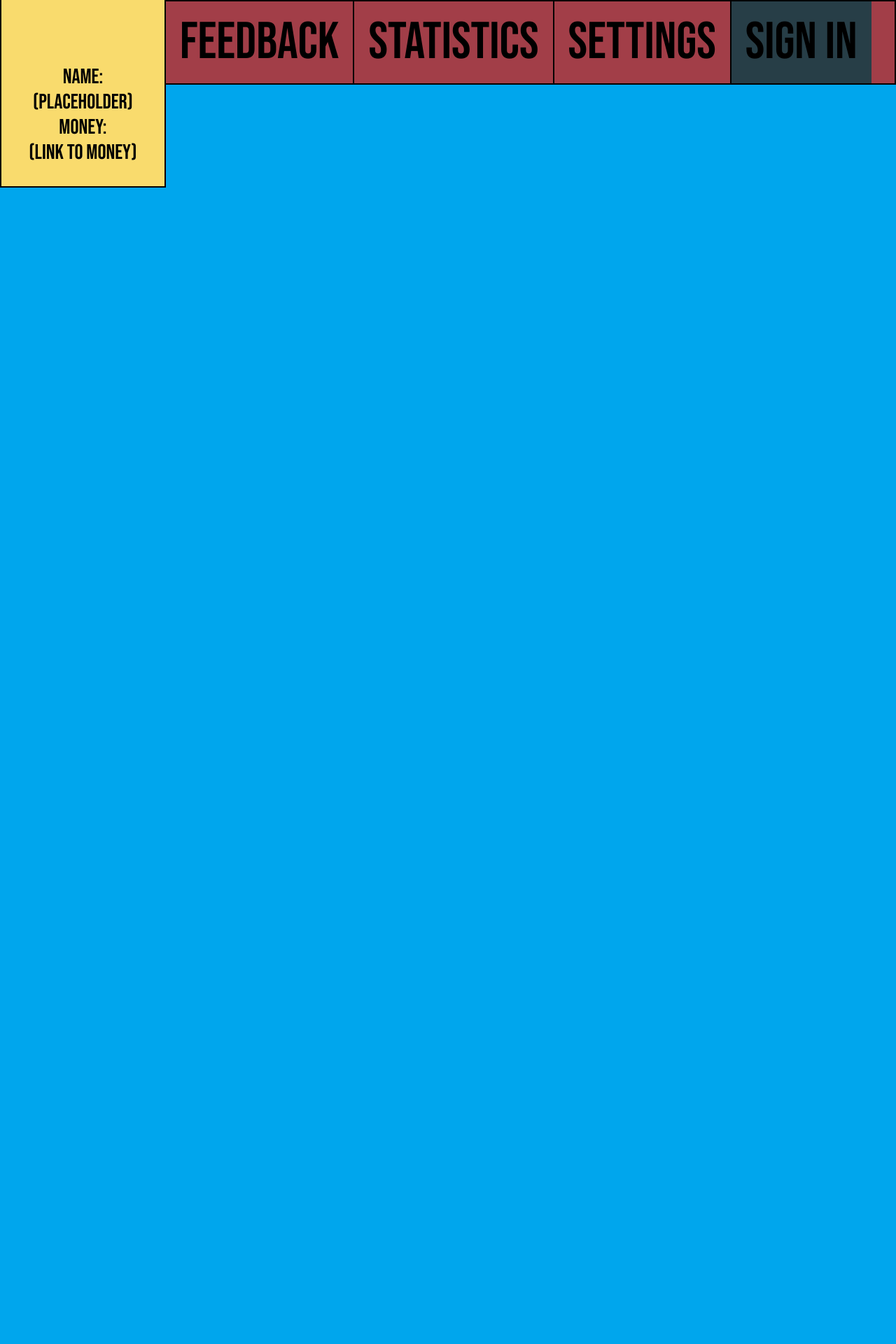
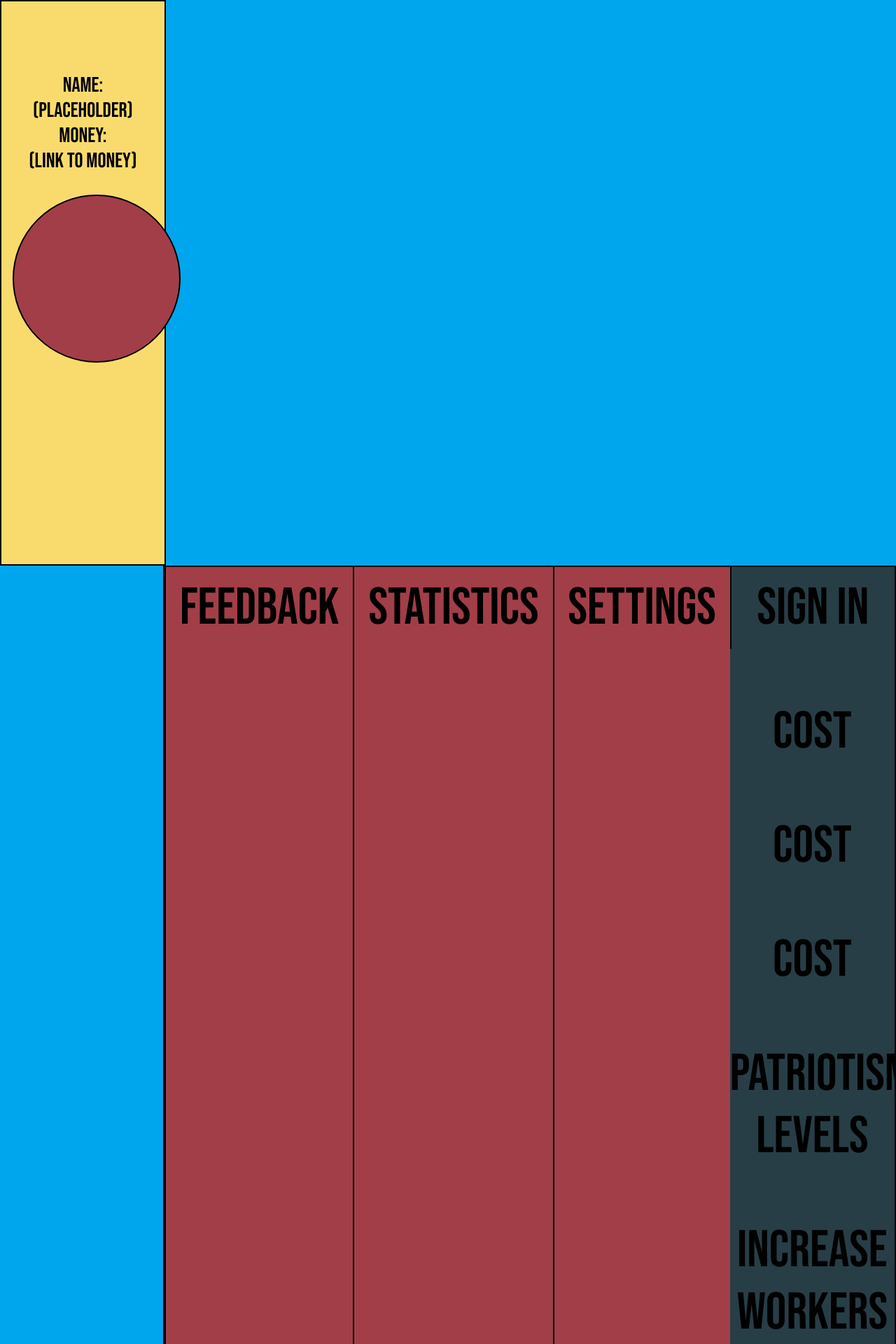
Before and after one commit to AlexWilson06/Propoganda, a PHP site: page / in a window 1280 px wide. Shown: the top 1920 px of the page at 70% size. Before the commit the page ends 268 px from the top, so only its background shows below. Run offline with PHP 8.4, Linux system fonts and the light colour scheme.

Commit message:
added css
added external css and added in blank text for bottom bar of home page

```diff
--- /dev/null
+++ b/css/style.css
@@ -0,0 +1,63 @@
+
+/* adding in font */
+.bebas-neue-regular {
+    font-family: "Bebas Neue", sans-serif;
+    font-weight: 400;
+    font-style: normal;
+  }
+  /* Making general css rules */
+  * {
+    box-sizing: border-box;
+    text-align: center;
+  }
+  /* Style the body */
+  body {
+    font-family: Arial, Helvetica, sans-serif;
+    margin: 0;
+    background-color: #00A6ED;
+  }
+  /* Style the red section of the navigation bar */
+  .navbar {
+    display: flex;
+    background-color: #A23E48;
+    border: 2px solid black;
+    font-family: "Bebas Neue";
+    font-size: 73.975px;
+    margin-left: 18.2%;
+  }
+  /* Style the black sections of the navigation bar */
+  .navbar2 {
+    overflow: hidden;
+    background-color: #273E47;
+  }
+  /* Style the navigation bar links */
+  .navbar a {
+    display: block;
+    border-left: 2px solid black;
+    color: black;
+    text-align: center;
+    padding: 14px 20px;
+    text-decoration: none;
+  }
+  /* Change color on hover */
+  .navbar a:hover {
+    background-color: white;
+    color: black;
+  }
+  /* Attempt at doing clicker bar(talk to teacher about better way) */
+  .clickerbar {
+    background-color: #F9DB6D;
+    border: 2px solid black;
+    font-family: "Bebas Neue";
+    font-size: 30px;
+    margin-right: 81.5%;
+    height: 101vh;
+  }
+  .Clickerbox {
+    background-color: #A23E48;
+    height: 30vh;
+    width: 30vh;
+    border: 2px solid black;
+    border-radius: 50%;
+    margin-left: 2vh;
+  }
--- a/index.php
+++ b/index.php
@@ -7,74 +7,51 @@
 <title>Propoganda Clicker: Home Page</title>
 <meta charset="UTF-8">
 <meta name="viewport" content="width=device-width, initial-scale=1">
+<link rel="stylesheet" href="css/style.css">
 <style>
-/* adding in font */
-.bebas-neue-regular {
-  font-family: "Bebas Neue", sans-serif;
-  font-weight: 400;
-  font-style: normal;
-}
-/* Making general css rules */
-* {
-  box-sizing: border-box;
-  text-align: center;
-}
-/* Style the body */
-body {
-  font-family: Arial, Helvetica, sans-serif;
-  margin: 0;
-  background-color: #00A6ED;
-}
-/* Style the red section of the navigation bar */
-.navbar {
-  display: flex;
-  background-color: #A23E48;
-  border: 2px solid black;
-  font-family: "Bebas Neue";
-  font-size: 73.975px;
-  margin-left: 18.2%;
-}
-/* Style the black sections of the navigation bar */
-.navbar2 {
-  overflow: hidden;
-  background-color: #273E47;
-}
-/* Style the navigation bar links */
-.navbar a {
-  display: block;
-  border-left: 2px solid black;
-  color: black;
-  text-align: center;
-  padding: 14px 20px;
-  text-decoration: none;
-}
-/* Change color on hover */
-.navbar a:hover {
-  background-color: white;
-  color: black;
-}
-/* Attempt at doing clicker bar(talk to teacher about better way) */
-.clickerbar {
-  background-color: #F9DB6D;
-  border: 2px solid black;
-  font-family: "Bebas Neue";
-  font-size: 30px;
-  margin-right: 81.5%;
-  margin-top: -10.4%;
-}
 </style>
 </head>
 <body>
+<div class="Collumns">
+  <div class="Collumn1">
+  <div class="clickerbar">
+  <p><br><br>Name:<br>(placeholder)<br>Money:<br>(link to money)</p>
+  <div class="Clickerbox">
+  </div>
+</div>
+  </div>
+  <div class="Collumn2">
     <div class="navbar">
       <a href="Feedback.php">Feedback</a>
       <a href="Statistics.php">Statistics</a>
       <a href="settings.php">Settings</a>
     <div class="navbar2">
       <a href="sign in.php">Sign In</a>
+      <div class="purchasebar">
+<div class="Cost">
+    <p>cost</p>
+    <p>cost</p>
+    <p>cost</p>
+  </div>
+  <div class="Upgrade">
+    <p>patriotism levels</p>
+    <p>Increase workers</p>
+    <p>corruption levels</p>
+  </div>
+  <div class="Infobutton">
+    <p>I</p>
+    <p>I</p>
+    <p>I</p>
+  </div>
+  <div class="Upgradetext">
+    <p>Upgrade Country</p>
+  </div>
+  <div class="Clickerbox">
   </div>
 </div>
-<div class="clickerbar">
-  <p><br><br>Name:<br>(placeholder)<br>Money:<br>(link to money)</p>
+</div>
+    </div>
+  </div>
   </div>
 </body>
 </html>
--- a/settings.php
+++ b/settings.php
@@ -23,9 +23,6 @@ body {
   font-family: Arial, Helvetica, sans-serif;
   margin: 0;
   background-color: #00A6ED;
-/* Hiding scroll bar for internet explorer, edge and firefox (cant work it for other browser, need to find other solution*/
-  -ms-overflow-style: none;
-  scrollbar-width: none;
 }
 /* Style the top navigation bar */
 .navbar {
```
Lines whose indentation alone changed are shown as unchanged.
